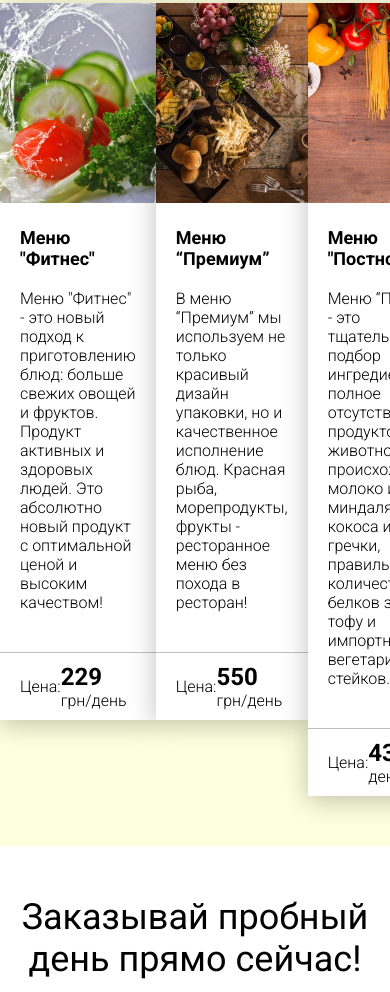
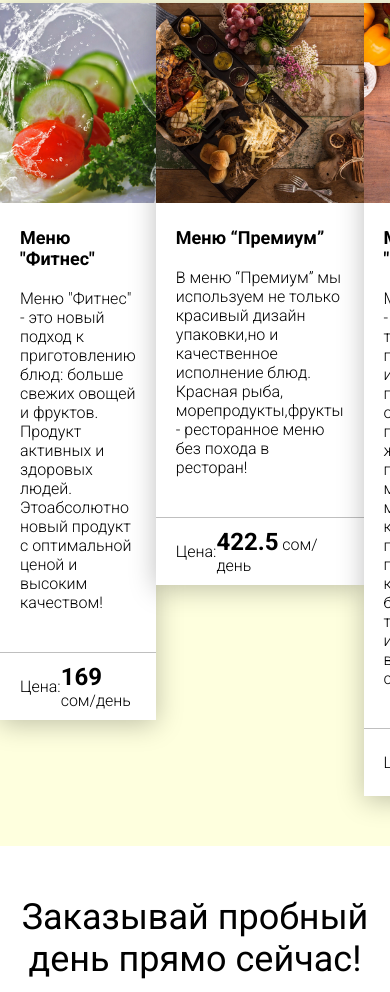
Before and after one commit to nurbolot143/food, a plain HTML site: page index.html in a window 390 px wide. Shown: the part 3492-4484 px from the top of the page. Drawn offline with Linux system fonts and the light colour scheme.

Commit message:
implemented menu items with classes

```diff
--- a/index.html
+++ b/index.html
@@ -225,51 +225,7 @@
       <h2 class="title">Наше меню на день</h2>
 
       <div class="menu__field">
-        <div class="container">
-          <div class="menu__item">
-            <img src="img/tabs/vegy.jpg" alt="vegy" />
-            <h3 class="menu__item-subtitle">Меню "Фитнес"</h3>
-            <div class="menu__item-descr">
-              Меню "Фитнес" - это новый подход к приготовлению блюд: больше
-              свежих овощей и фруктов. Продукт активных и здоровых людей. Это
-              абсолютно новый продукт с оптимальной ценой и высоким качеством!
-            </div>
-            <div class="menu__item-divider"></div>
-            <div class="menu__item-price">
-              <div class="menu__item-cost">Цена:</div>
-              <div class="menu__item-total"><span>229</span> грн/день</div>
-            </div>
-          </div>
-          <div class="menu__item">
-            <img src="img/tabs/elite.jpg" alt="elite" />
-            <h3 class="menu__item-subtitle">Меню “Премиум”</h3>
-            <div class="menu__item-descr">
-              В меню “Премиум” мы используем не только красивый дизайн упаковки,
-              но и качественное исполнение блюд. Красная рыба, морепродукты,
-              фрукты - ресторанное меню без похода в ресторан!
-            </div>
-            <div class="menu__item-divider"></div>
-            <div class="menu__item-price">
-              <div class="menu__item-cost">Цена:</div>
-              <div class="menu__item-total"><span>550</span> грн/день</div>
-            </div>
-          </div>
-          <div class="menu__item">
-            <img src="img/tabs/post.jpg" alt="post" />
-            <h3 class="menu__item-subtitle">Меню "Постное"</h3>
-            <div class="menu__item-descr">
-              Меню “Постное” - это тщательный подбор ингредиентов: полное
-              отсутствие продуктов животного происхождения, молоко из миндаля,
-              овса, кокоса или гречки, правильное количество белков за счет тофу
-              и импортных вегетарианских стейков.
-            </div>
-            <div class="menu__item-divider"></div>
-            <div class="menu__item-price">
-              <div class="menu__item-cost">Цена:</div>
-              <div class="menu__item-total"><span>430</span> грн/день</div>
-            </div>
-          </div>
-        </div>
+        <div class="container"></div>
       </div>
     </div>
 
--- a/js/script.js
+++ b/js/script.js
@@ -98,16 +98,19 @@ window.addEventListener("DOMContentLoaded", () => {
   const modalTrigger = document.querySelectorAll("[data-modal]");
   const modalCloseBtn = document.querySelector("[data-close]");
 
+  const openModal = () => {
+    modal.classList.toggle("show");
+    document.body.classList.add("lock");
+    clearInterval(modalTimerId);
+  };
+
   const closeModal = () => {
     modal.classList.toggle("show");
     document.body.classList.remove("lock");
   };
 
   modalTrigger.forEach((btn) => {
-    btn.addEventListener("click", () => {
-      modal.classList.toggle("show");
-      document.body.classList.add("lock");
-    });
+    btn.addEventListener("click", openModal);
   });
 
   modalCloseBtn.addEventListener("click", closeModal);
@@ -123,4 +126,85 @@ window.addEventListener("DOMContentLoaded", () => {
       closeModal();
     }
   });
+
+  // const modalTimerId = setTimeout(openModal, 5000);
+
+  function showModalByScroll() {
+    if (
+      window.pageYOffset + document.documentElement.clientHeight >=
+      document.documentElement.scrollHeight - 1
+    ) {
+      openModal();
+      window.removeEventListener("scroll", showModalByScroll);
+    }
+  }
+
+  window.addEventListener("scroll", showModalByScroll);
+
+  //classes for  Menu cards
+
+  const menuItems = [
+    [
+      "img/tabs/vegy.jpg",
+      "Fitnes",
+      'Меню "Фитнес"',
+      'Меню "Фитнес" - это новый подход к приготовлению блюд: больше свежих овощей и фруктов. Продукт активных и здоровых людей. Этоабсолютно новый продукт с оптимальной ценой и высоким качеством!',
+      2,
+    ],
+    [
+      "img/tabs/elite.jpg",
+      "Premium",
+      "Меню “Премиум”",
+      "В меню “Премиум” мы используем не только красивый дизайн упаковки,но и качественное исполнение блюд. Красная рыба, морепродукты,фрукты - ресторанное меню без похода в ресторан!",
+      5,
+    ],
+    [
+      "img/tabs/post.jpg",
+      "Simple",
+      'Меню "Постное"',
+      "Меню “Постное” - это тщательный подбор ингредиентов: полное отсутствие продуктов животного происхождения, молоко из миндаля, овса, кокоса или гречки, правильное количество белков за счет тофу и импортных вегетарианских стейков",
+      4,
+    ],
+  ];
+
+  class MenuCard {
+    constructor(
+      src,
+      alt,
+      title,
+      descr,
+      price,
+      parentSelector = ".menu .container"
+    ) {
+      this.src = src;
+      this.alt = alt;
+      this.title = title;
+      this.descr = descr;
+      this.price = price;
+      this.parent = document.querySelector(parentSelector);
+      this.transfer = 84.5;
+      this.changeToSom();
+    }
+
+    changeToSom() {
+      this.price *= this.transfer;
+    }
+
+    render() {
+      const element = document.createElement("div");
+      element.classList.add("menu__item");
+      element.innerHTML = `
+        <img src=${this.src} alt=${this.alt} />
+        <h3 class="menu__item-subtitle">${this.title}</h3>
+        <div class="menu__item-descr">${this.descr}</div>
+        <div class="menu__item-divider"></div>
+        <div class="menu__item-price">
+          <div class="menu__item-cost">Цена:</div>
+          <div class="menu__item-total"><span>${this.price}</span> сом/день</div>
+    `;
+      this.parent.append(element);
+    }
+  }
+
+  menuItems.forEach((el) => new MenuCard(...el).render());
 });
```
